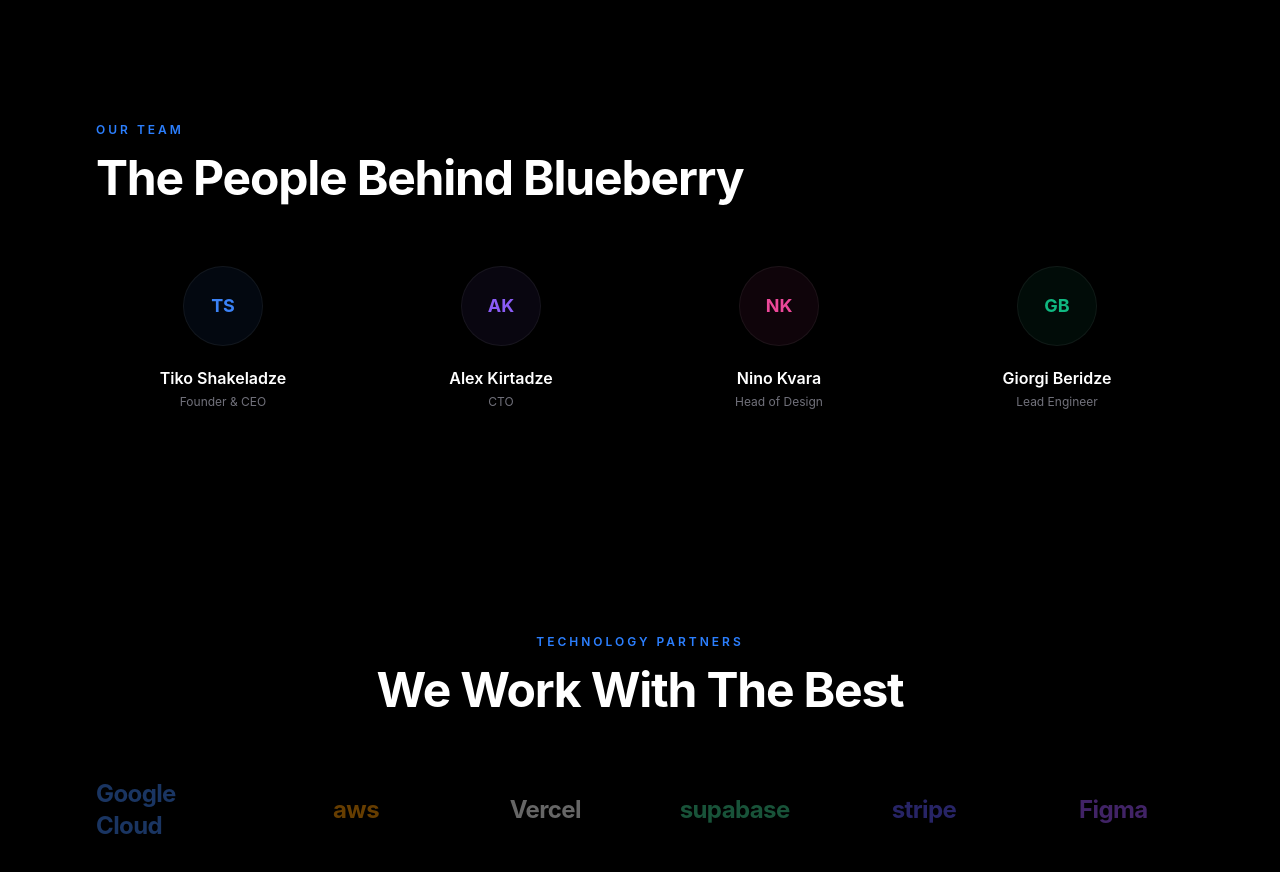
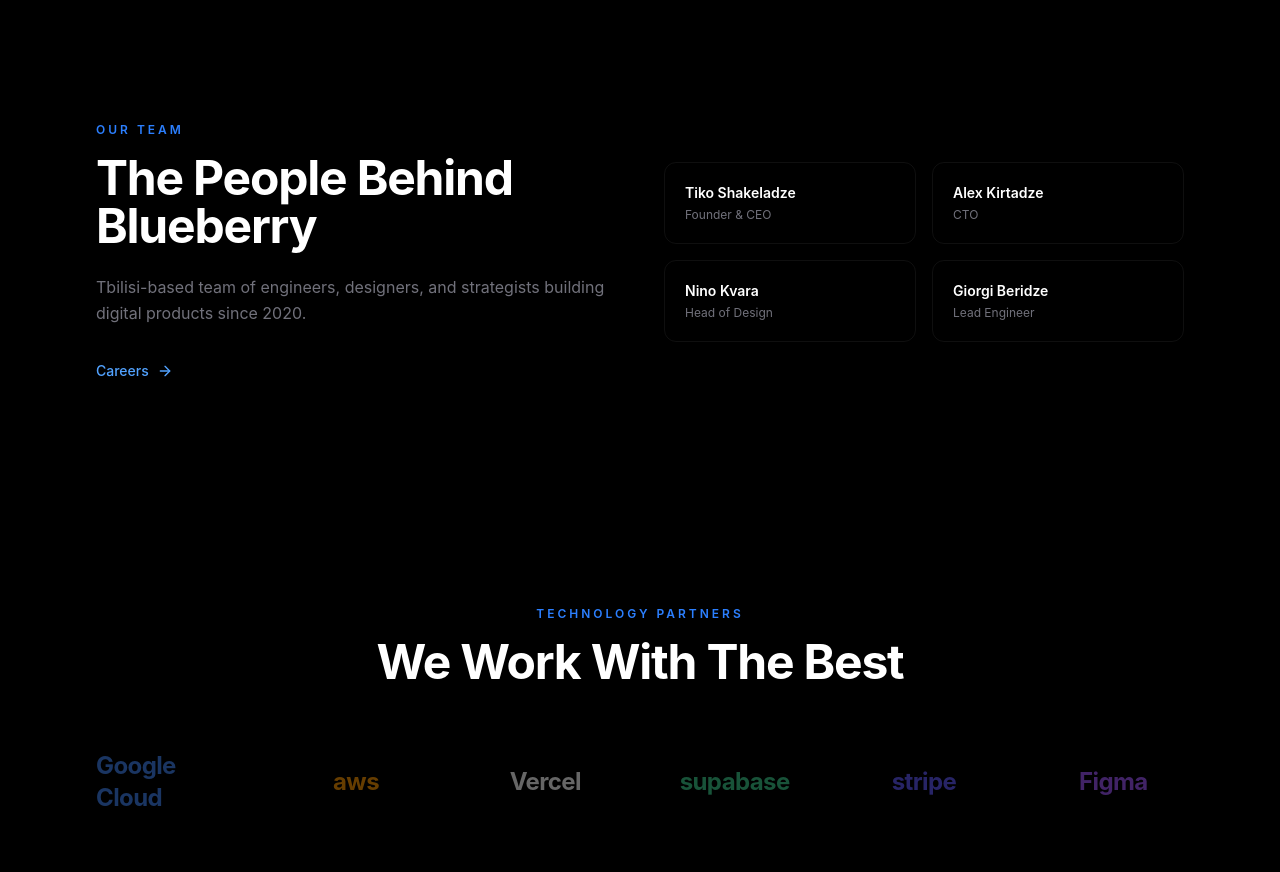
Before and after one commit to InnovationEdge/blueberry-systems, a React (Vite) app: page / in a window 1280 px wide. Shown: the part 6700-7572 px from the top of the page. Built offline with nearby package versions, Linux system fonts and the light colour scheme.

Commit message:
fix: team section — clean card layout, no fake avatar circles

```diff
--- a/src/App.tsx
+++ b/src/App.tsx
@@ -869,29 +869,28 @@
       {/* ═══ TEAM ═══ */}
       <section className="py-20 md:py-28">
         <div className="max-w-[2000px] mx-auto px-6 md:px-16 xl:px-24">
+          <div className="grid grid-cols-1 md:grid-cols-2 gap-12 items-center">
             <Reveal>
               <p className="text-blue-500 text-xs font-semibold uppercase tracking-[0.25em] mb-4">{`${t.ourTeam}`}</p>
-            <h2 className="text-4xl md:text-5xl font-bold tracking-tight mb-16">{`${t.teamTitle}`}</h2>
+              <h2 className="text-4xl md:text-5xl font-bold tracking-tight mb-6">{`${t.teamTitle}`}</h2>
+              <p className="text-zinc-500 leading-relaxed mb-8">Tbilisi-based team of engineers, designers, and strategists building digital products since 2020.</p>
+              <a href="#careers" className="text-blue-400 text-sm font-medium hover:text-blue-300 transition-colors inline-flex items-center gap-2">{t.navCareers} <ArrowRight className="w-4 h-4" /></a>
             </Reveal>
-          <div className="grid grid-cols-2 md:grid-cols-4 gap-6">
+            <div className="grid grid-cols-2 gap-4">
               {[
-              { name: 'Tiko Shakeladze', role: t.role1, initials: 'TS', color: '#3b82f6' },
-              { name: 'Alex Kirtadze', role: t.role2, initials: 'AK', color: '#8b5cf6' },
-              { name: 'Nino Kvara', role: t.role3, initials: 'NK', color: '#ec4899' },
-              { name: 'Giorgi Beridze', role: t.role4, initials: 'GB', color: '#10b981' },
+                { name: 'Tiko Shakeladze', role: t.role1 },
+                { name: 'Alex Kirtadze', role: t.role2 },
+                { name: 'Nino Kvara', role: t.role3 },
+                { name: 'Giorgi Beridze', role: t.role4 },
               ].map((member, i) => (
-              <div key={i}>
-                <Reveal delay={i * 0.1}>
-                  <div className="text-center group">
-                    <div className="w-20 h-20 rounded-full mx-auto mb-5 flex items-center justify-center text-lg font-bold border border-white/[0.06]" style={{ color: member.color, backgroundColor: `${member.color}10` }}>
-                      {member.initials}
-                    </div>
-                    <h3 className="font-semibold mb-1">{member.name}</h3>
+                <Reveal key={i} delay={i * 0.1}>
+                  <div className="border border-white/[0.06] rounded-xl p-5 hover:border-white/[0.1] transition-colors">
+                    <h3 className="font-semibold text-sm mb-1">{member.name}</h3>
                     <p className="text-xs text-zinc-500">{member.role}</p>
                   </div>
                 </Reveal>
+              ))}
             </div>
-            ))}
           </div>
         </div>
       </section>
```
Lines whose indentation alone changed are shown as unchanged.
